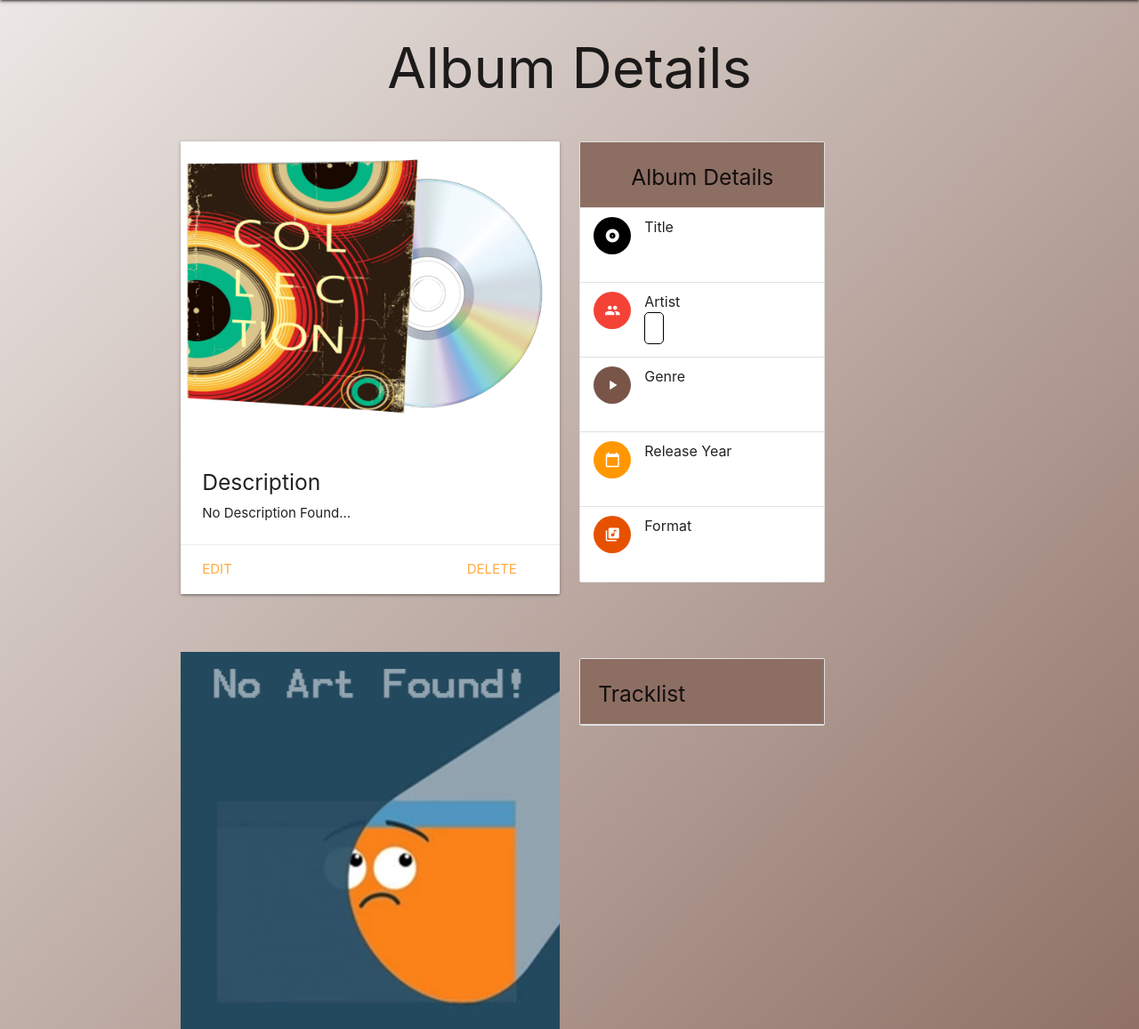
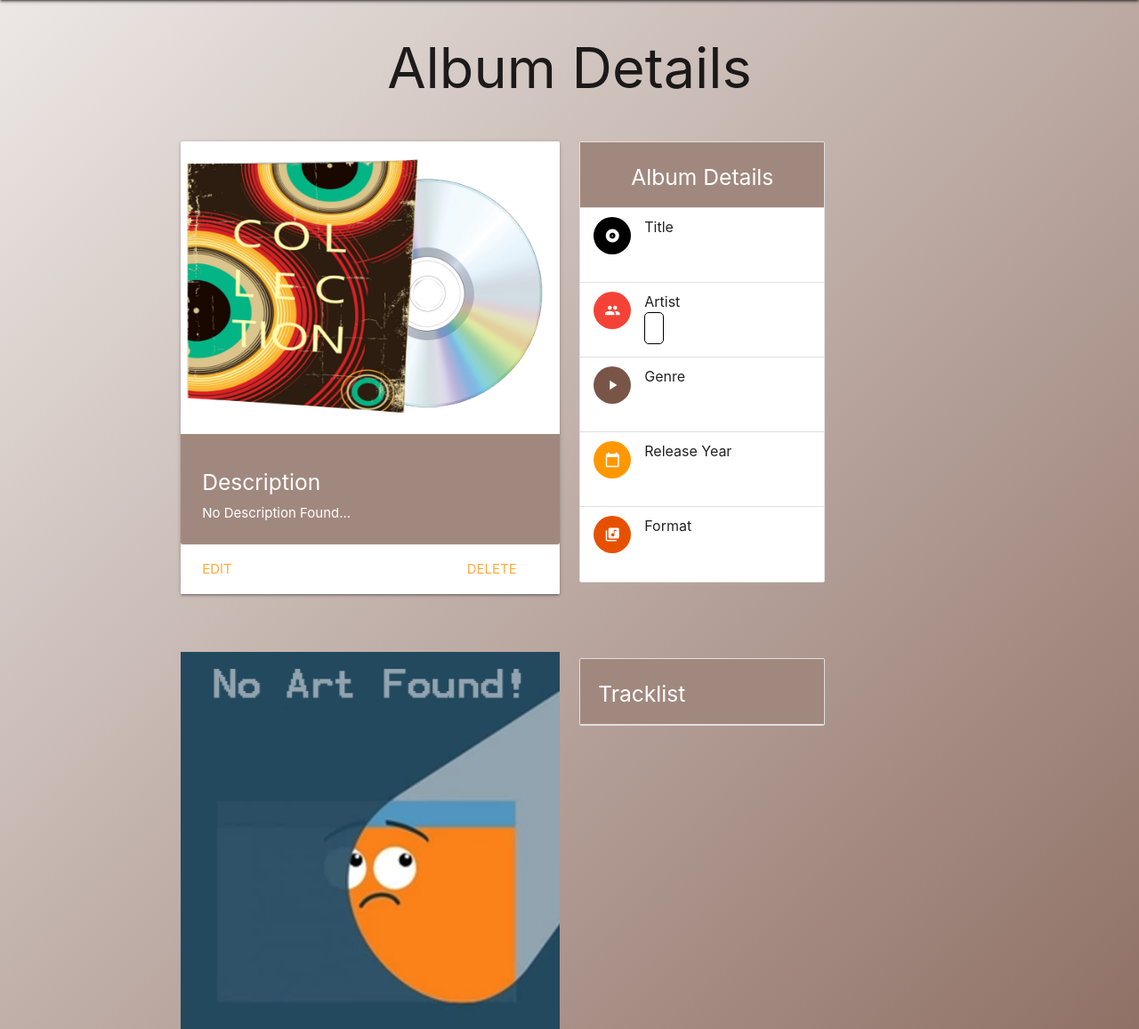
Before and after one commit to JaySecurity/MusicCatalogue, a Django app: template main_app/templates/main_app/album_detail.html in a window 1280 px wide. Shown: the part 64-1221 px from the top of the page at 89% size. Run offline with Django 3.2, Linux system fonts and the light colour scheme; the template is opened without the code that fills it, so the values that code supplies are empty.

Commit message:
style tweaks

```diff
--- a/main_app/templates/main_app/album_detail.html
+++ b/main_app/templates/main_app/album_detail.html
@@ -18,7 +18,7 @@
           />
           {% endif %}
         </div>
-        <div class="card-content ">
+        <div class="card-content brown lighten-2 white-text">
           <h5>Description</h5>
           {%if album.description %}
           <p>{{album.description}}</p>
@@ -27,15 +27,15 @@
           {% endif %}
         </div>
         <div class="card-action">
-          <a href="{%url 'albums_update' album.id %}" >Edit</a>
+          <a href="{%url 'albums_update' album.id %}">Edit</a>
           <a href="{% url 'albums_delete' album.id %}" class="right">Delete</a>
         </div>
       </div>
     </div>
     <div class="col s12 m4 ">
       <ul class="collection with-header">
-        <li class="collection-header brown lighten-1">
-            <h5 class="center-align">Album Details</h5>
+        <li class="collection-header brown lighten-2">
+            <h5 class="center-align white-text">Album Details</h5>
         </li>
         <li class="collection-item avatar">
           <i class="material-icons circle black">album</i>
@@ -99,7 +99,7 @@
     </div>
     <div class="col s12 m4">
       <ul class="collection with-header">
-        <li class="collection-header brown lighten-1"><h5>Tracklist</h5></li>
+        <li class="collection-header brown lighten-2 white-text"><h5>Tracklist</h5></li>
         {% for track in album.track_set.all %}
         <li class="collection-item">{{ track.track_no }}.  {{ track.name }}</li>
         {% endfor %}
```
